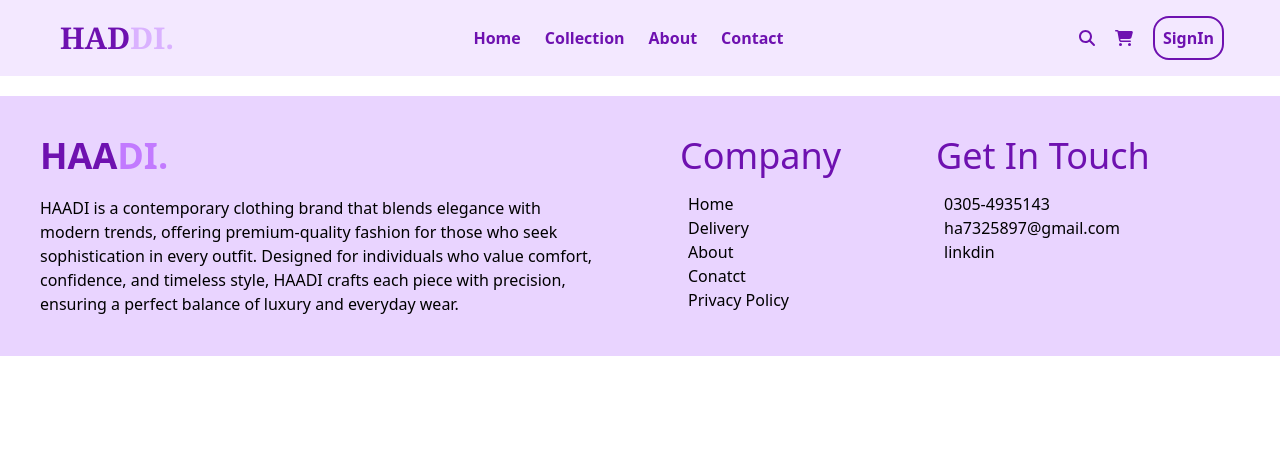
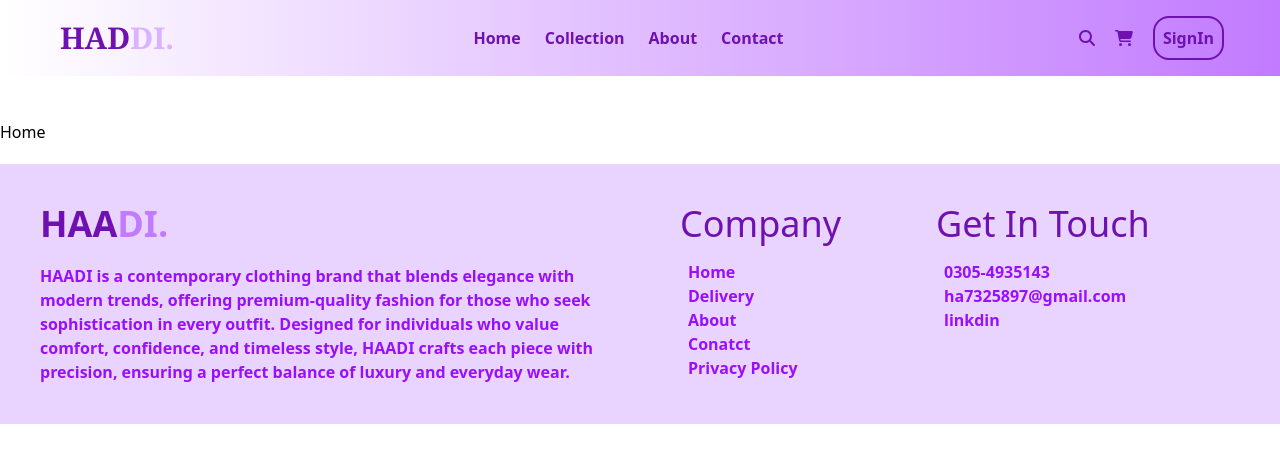
Before and after one commit to HaiderAli777/E-commerce-Frontend, a React (Vite) app in the folder E-Frontend/: page /home in a window 1280 px wide. Shown: the top 462 px of the page. Built offline with nearby package versions, Linux system fonts and the light colour scheme.

Commit message:
Make navbar fixed and add gradient in it

```diff
--- a/E-Frontend/src/App.jsx
+++ b/E-Frontend/src/App.jsx
@@ -8,6 +8,7 @@ import SignUp from "./Pages/SignUp";
 import Footer from "./Component/Footer";
 import AboutUs from "./Pages/AboutUs";
 import ContactUs from "./Pages/ContactUs";
+import Home from "./Pages/Home";
 import { Routes, Route,Link } from "react-router-dom";
 
 function App() {
@@ -23,6 +24,7 @@ function App() {
   <Route path="/signup" element={<SignUp></SignUp>}></Route>
   <Route path="/about" element={<AboutUs></AboutUs>}></Route>
   <Route path="/contact" element={<ContactUs></ContactUs>}></Route>
+  <Route path="/home" element={<Home></Home>}></Route>
 
       </Routes>
       <Footer></Footer>
--- a/E-Frontend/src/Component/Footer.jsx
+++ b/E-Frontend/src/Component/Footer.jsx
@@ -7,7 +7,7 @@ export default function () {
         <h1 className="text-4xl text-purple-800 mb-5 justify-start font-bold">
           HAA<span className="text-purple-400">DI.</span>
         </h1>
-        <p>
+        <p className="font-bold text-purple-600">
           HAADI is a contemporary clothing brand that blends elegance with
           modern trends, offering premium-quality fashion for those who seek
           sophistication in every outfit. Designed for individuals who value
@@ -18,7 +18,7 @@ export default function () {
       <div className="flex flex-col text-center md:text-left p-10 font-light md:w-[20%]">
         <p className="text-4xl mb-4  text-purple-800 font-medium">Company</p>
 
-        <div className="ml-2">
+        <div className="ml-2 font-bold text-purple-600">
           <p>Home</p>
           <p>Delivery</p>
           <p>About</p>
@@ -30,7 +30,7 @@ export default function () {
         <p className="text-4xl mb-4  text-purple-800 font-medium">
           Get In Touch
         </p>
-        <div className="ml-2">
+        <div className="ml-2 font-bold text-purple-600">
           <p>0305-4935143</p>
           <p>ha7325897@gmail.com</p>
           <p>linkdin</p>
--- a/E-Frontend/src/Component/Navbar.jsx
+++ b/E-Frontend/src/Component/Navbar.jsx
@@ -24,7 +24,7 @@ export default function Navbar() {
   return (
     <>
       <div>
-        <div className="justify-between flex flex-row bg-purple-100  py-4 px-14  items-center">
+        <div className="justify-between flex flex-row bg-gradient-to-l from-purple-400 mb-20 py-4 px-14  items-center fixed top-0 left-0 z-50 right-0">
           <div className="p-1 text-purple-800 font-bold text-3xl font-serif">
             HAD<span className=" text-purple-300 font-bold">DI.</span>
           </div>
--- a/E-Frontend/src/Pages/AboutUs.jsx
+++ b/E-Frontend/src/Pages/AboutUs.jsx
@@ -3,7 +3,7 @@ import aboutimage from "../assets/About1Image.jpg";
 export default function AboutUs() {
   return (
     <div>
-      <div className='m-10'>
+      <div className='mx-10 mt-30'>
         <div className='text-center text-4xl mt-8 text-purple-600 font-bold '><span className='text-purple-700'>___</span>About<span className='font-bold text-purple-600'> Us</span><span className='text-purple-700'>___</span></div>
         <div className='grid-cols-1 md:grid md:grid-cols-2 mt-12 '>
           {/* Okay so this is for images */}
--- a/E-Frontend/src/Pages/ContactUs.jsx
+++ b/E-Frontend/src/Pages/ContactUs.jsx
@@ -11,7 +11,7 @@ import { Button } from '@/components/ui/button';
 
 export default function ContactUs() {
   return (
-    <div className=' my-6'>
+    <div className=' mb-6 mt-30'>
         <div className='flex flex-row items-center justify-center space-x-3'>
         <h1 className='text-center font-bold text-purple-800 text-4xl'>
           Contact <span className='text-purple-500'>US</span>
@@ -31,7 +31,9 @@ export default function ContactUs() {
          <br></br>
            <FontAwesomeIcon icon={faEnvelope}></FontAwesomeIcon> support@example.com
          <br></br>
-         <FontAwesomeIcon icon={faNewspaper}></FontAwesomeIcon> Working Hours : Monday - Friday: 9:00 AM - 6:00 PM
+         <FontAwesomeIcon icon={faNewspaper}></FontAwesomeIcon> Working Days : Monday - Friday
+         <br></br>
+         <FontAwesomeIcon icon={faNewspaper}></FontAwesomeIcon> Working Hourse : 9:00 AM - 6:00 PM
 <br></br>
          </p>
         </div>
--- /dev/null
+++ b/E-Frontend/src/Pages/Home.jsx
@@ -0,0 +1,7 @@
+import React from 'react'
+
+export default function Home() {
+  return (
+    <div className='mt-30'>Home</div>
+  )
+}
--- a/E-Frontend/src/Pages/SignIn.jsx
+++ b/E-Frontend/src/Pages/SignIn.jsx
@@ -8,7 +8,7 @@ import { Link } from "react-router-dom";
 export default function SignIn() {
   return (
     <>
-      <div className=" md:mx-5 mt-3 grid-col-1 md:grid grid-cols-3 md:gap-6">
+      <div className=" md:mx-5 mt-25 grid-col-1 md:grid grid-cols-3 md:gap-6">
         <div className=" h-[100%] bg-cover">
           <img src={signin} className="h-[100%] w-[120%] rounded-2xl"></img>
         </div>
--- a/E-Frontend/src/Pages/SignUp.jsx
+++ b/E-Frontend/src/Pages/SignUp.jsx
@@ -10,7 +10,7 @@ import malepic from "../assets/picsig1.jpg";
 export default function SignUp() {
   return (
     <>
-      <div className=" md:mx-5 mt-3 grid-col-1 md:grid grid-cols-3 md:gap-6">
+      <div className="md:mx-5 mt-25 grid-col-1 md:grid grid-cols-3 md:gap-6">
         <div className=" h-[100%]">
           <img src={malepic} className="h-[100%] w-[120%] rounded-2xl"></img>
         </div>
```
